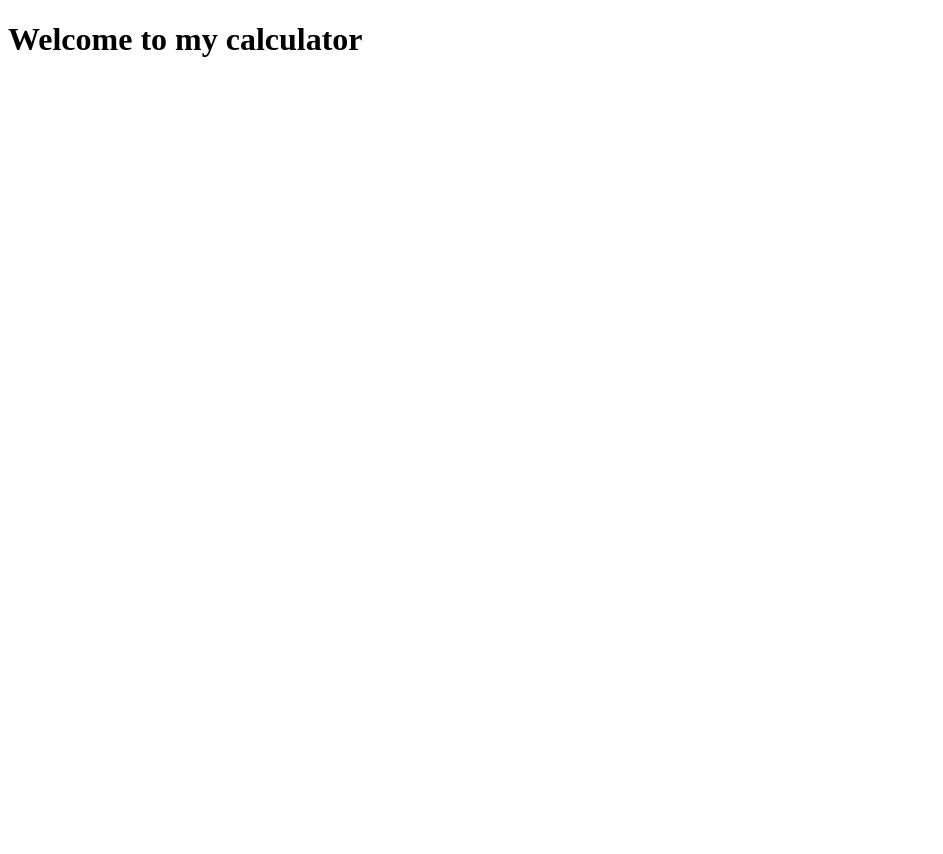
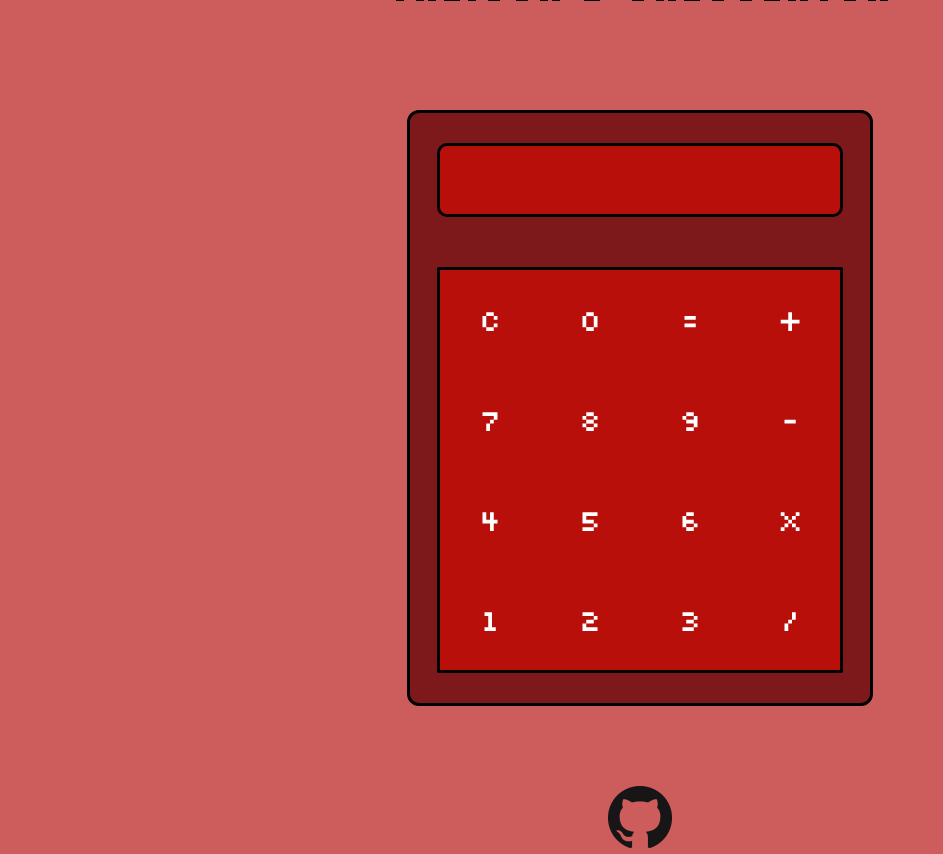
Before and after one commit to taliour/calculator, a plain HTML site: page index.html in a window 1280 px wide. Shown: the whole page, without its empty margins (0-943 px from the left). Before the commit the page ends 800 px from the top, so only its background shows below. Drawn offline with Linux system fonts and the light colour scheme.

Commit message:
Create UI and link to my github

```diff
--- a/index.html
+++ b/index.html
@@ -4,11 +4,33 @@
     <meta charset="UTF-8">
     <title>Calculator</title>
     <link rel="stylesheet" href="./styles.css">
+    <link rel="preconnect" href="https://fonts.googleapis.com">
+<link rel="preconnect" href="https://fonts.gstatic.com" crossorigin>
+<link href="https://fonts.googleapis.com/css2?family=Silkscreen:wght@400;700&display=swap" rel="stylesheet">
   </head>
-  <body>
-    <main>
-        <h1>Welcome to my calculator</h1>
-    </main>
+  <body><h1>Taliour's calculator</h1>
+    <div class = calculator-body>
+      <div class="screen"></div>
+      <div class = "buttons">
+        <div class="C icon">C</div>
+        <div class="0 icon">0</div>
+        <div class="= icon">=</div>
+        <div class="+ icon">+</div>
+        <div class="7 icon">7</div>
+        <div class="8 icon">8</div>
+        <div class="9 icon">9</div>
+        <div class="- icon">-</div>
+        <div class="4 icon">4</div>
+        <div class="5 icon">5</div>
+        <div class="6 icon">6</div>
+        <div class="x icon">x</div>
+        <div class="1 icon">1</div>
+        <div class="2 icon">2</div>
+        <div class="3 icon">3</div>
+        <div class="/ icon">/</div>
+      </div>
+    </div>
+    <a href = "https://github.com/taliour"><img src ="./img/githubLogo.png"></a>
 	<script src="script.js"></script>
   </body>
 </html>
--- a/script.js
+++ b/script.js
@@ -1,6 +1,6 @@
 //global variables and arrays
 let total = 0;
-let typedValue = "";
+let typedValue = "0";
 let operator = "";
 //functions
 
--- a/styles.css
+++ b/styles.css
@@ -0,0 +1,57 @@
+body{
+    display: flex;
+    justify-content: center;
+    align-items: center;
+    background-color: #CD5C5C;
+    font-family: 'Silkscreen', cursive;
+    flex-direction: column;
+    gap:80px;
+    height: 98vh;
+}
+.calculator-body{
+    width: 400px;
+    height: 530px;
+    padding: 30px;
+    background-color: #7E191B;
+    border: solid black 3px;
+    border-radius: 12px;
+    display: flex;
+    flex-direction: column;
+    justify-content: center;
+    align-items: center;
+    gap: 50px;
+}
+.screen{
+    width:400px;
+    height: 80px;
+    border: solid black 3px;
+    border-radius: 10px;
+    background-color: #B80F0A;
+    color: white;
+}
+.buttons {
+    display: flex;
+    flex-wrap: wrap;
+    justify-content: center;
+    align-items: center;
+    background-color: blue;
+    width:400px;
+    height: 400px;
+    border: solid black 3px;
+    border-radius: 2px;
+}
+.icon {
+    width: 100px;
+    height: 100px;
+    margin: 0;
+    background-color: #B80F0A;
+    display: flex;
+    align-items: center;
+    justify-content: center;
+    font-size: 30px;
+    font-weight: 300;
+    color: white;
+}
+.icon:hover{
+    background-color: gray;
+}
```
Also changed, not shown: img/githubLogo.png (added).
